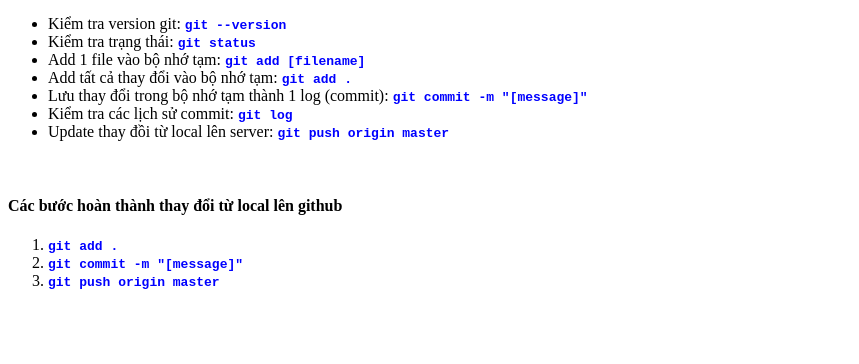
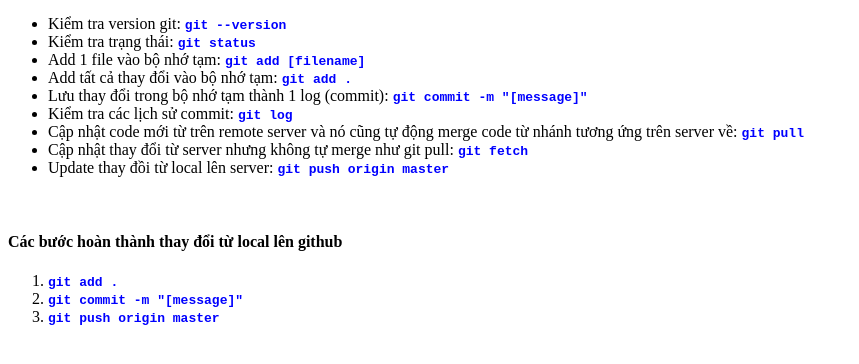
Before and after one commit to Hoa98/git, a plain HTML site: page index.html in a window 1280 px wide. Shown: the part 44-408 px from the top of the page, without its empty margins (0-859 px from the left). Drawn offline with Linux system fonts and the light colour scheme.

Commit message:
add file index

```diff
--- a/index.html
+++ b/index.html
@@ -22,6 +22,8 @@
         <li>Add tất cả thay đổi vào bộ nhớ tạm: <code> git add . </code> </li>
         <li>Lưu thay đổi trong bộ nhớ tạm thành 1 log (commit): <code> git commit -m "[message]" </code> </li>
         <li>Kiểm tra các lịch sử commit: <code> git log </code> </li>
+        <li>Cập nhật code mới từ trên remote server và nó cũng tự động merge code từ nhánh tương ứng trên server về: <code> git pull </code></li>
+        <li>Cập nhật thay đổi từ server nhưng không tự merge như git pull: <code> git fetch </code></li>
         <li>Update thay đồi từ local lên server: <code> git push origin master </code> </li>
     </ul>
     <br>
```
